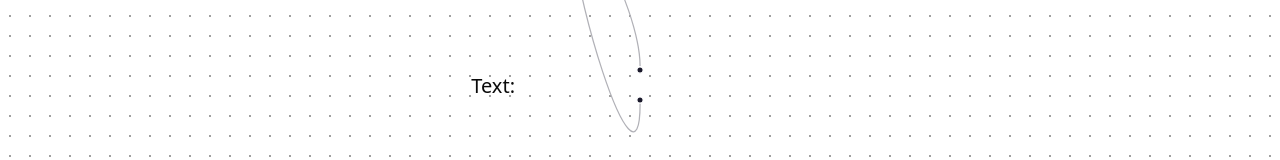
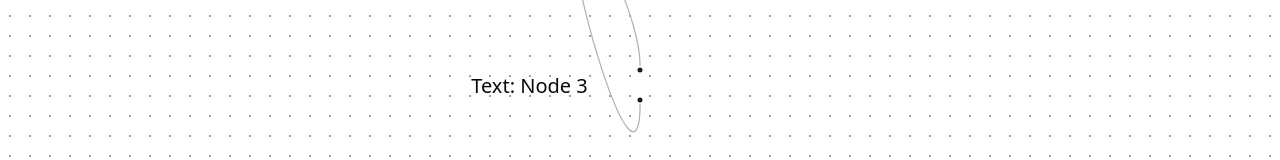
Before and after one commit to Yug34/mapr, a React (Vite) app: page / in a window 1280 px wide. Shown: the part 214-374 px from the top of the page. Built offline with nearby package versions, Linux system fonts and the light colour scheme.

Commit message:
fix types

```diff
--- a/src/components/nodes/AudioNode.tsx
+++ b/src/components/nodes/AudioNode.tsx
@@ -1,11 +1,13 @@
 import { Handle, Position } from "@xyflow/react";
+import type { NodeProps } from "@xyflow/react";
 import type { AudioNodeData } from "../../types/common";
 
-export function AudioNode(NodeData: AudioNodeData) {
-  const { data } = NodeData;
+export function AudioNode(props: NodeProps) {
+  const { data } = props;
+  const nodeData = data as AudioNodeData;
   return (
     <div className="flex flex-col items-center justify-center">
-      <audio src={data.audioBlobUrl} controls />
+      <audio src={nodeData.audioBlobUrl} controls />
       <Handle type="source" position={Position.Top} />
       <Handle type="target" position={Position.Bottom} />
     </div>
--- a/src/components/nodes/ImageNode.tsx
+++ b/src/components/nodes/ImageNode.tsx
@@ -1,11 +1,13 @@
 import { Handle, Position } from "@xyflow/react";
+import type { NodeProps } from "@xyflow/react";
 import type { ImageNodeData } from "../../types/common";
 
-export function ImageNode(NodeData: ImageNodeData) {
-  const { data } = NodeData;
+export function ImageNode(props: NodeProps) {
+  const { data } = props;
+  const nodeData = data as ImageNodeData;
   return (
     <div className="flex flex-col items-center justify-center">
-      <img src={data.imageBlobUrl} alt="Image" />
+      <img src={nodeData.imageBlobUrl} alt="Image" />
       <Handle type="source" position={Position.Top} />
       <Handle type="target" position={Position.Bottom} />
     </div>
--- a/src/components/nodes/PDFNode.tsx
+++ b/src/components/nodes/PDFNode.tsx
@@ -1,4 +1,5 @@
 import { Handle, Position } from "@xyflow/react";
+import type { NodeProps } from "@xyflow/react";
 import type { PDFNodeData } from "../../types/common";
 import { Card } from "../ui/card";
 import { Document, Page, pdfjs } from "react-pdf";
@@ -12,8 +13,9 @@ pdfjs.GlobalWorkerOptions.workerSrc = new URL(
   import.meta.url
 ).toString();
 
-export function PDFNode(NodeData: PDFNodeData) {
-  const { data } = NodeData;
+export function PDFNode(props: NodeProps) {
+  const { data } = props;
+  const nodeData = data as PDFNodeData;
   const [numPages, setNumPages] = useState(0);
   const [currentPage, setCurrentPage] = useState(1);
 
@@ -35,14 +37,14 @@ export function PDFNode(NodeData: PDFNodeData) {
   const MAX_WIDTH = 800;
 
   const openPdfInNewTab = () => {
-    window.open(data.pdfBlobUrl, "_blank");
+    window.open(nodeData.pdfBlobUrl, "_blank");
   };
 
   return (
     <Card className="p-4">
       <div className="flex w-full text-sm font-medium justify-between items-center">
         <span className="nowrap overflow-hidden text-ellipsis">
-          {data.fileName}
+          {nodeData.fileName}
         </span>
         <Button
           variant="outline"
@@ -59,7 +61,7 @@ export function PDFNode(NodeData: PDFNodeData) {
       >
         <Document
           className="cursor-pointer"
-          file={data.pdfBase64}
+          file={nodeData.pdfBase64}
           onLoadSuccess={onDocumentLoadSuccess}
           onClick={openPdfInNewTab}
         >
--- a/src/components/nodes/TODONode.tsx
+++ b/src/components/nodes/TODONode.tsx
@@ -1,4 +1,5 @@
 import { Handle, Position } from "@xyflow/react";
+import type { NodeProps } from "@xyflow/react";
 import type { Todo, TODONodeData } from "../../types/common";
 import { Checkbox } from "../ui/checkbox";
 import { Label } from "../ui/label";
@@ -8,10 +9,11 @@ import { cn } from "@/lib/utils";
 import { Button } from "../ui/button";
 import { EditIcon, TrashIcon } from "lucide-react";
 
-export function TODONode(NodeData: { id: string; data: TODONodeData }) {
-  const { data } = NodeData;
+export function TODONode(props: NodeProps) {
+  const { data } = props;
+  const nodeData = data as TODONodeData;
 
-  const [todos, setTodos] = useState<Todo[]>(data.todos);
+  const [todos, setTodos] = useState<Todo[]>(nodeData.todos);
 
   const addTodo = useCallback(() => {
     setTodos([
@@ -24,7 +26,7 @@ export function TODONode(NodeData: { id: string; data: TODONodeData }) {
     e: React.MouseEvent<HTMLDivElement>,
     todoNode: Todo
   ) => {
-    console.log(NodeData);
+    console.log(props);
     e.preventDefault();
     e.stopPropagation();
     setTodos((prevTodos: Todo[]) =>
--- a/src/components/nodes/TextUpdaterNode.tsx
+++ b/src/components/nodes/TextUpdaterNode.tsx
@@ -1,8 +1,11 @@
 import { useCallback } from "react";
 import { Handle, Position } from "@xyflow/react";
+import type { NodeProps } from "@xyflow/react";
 import type { TextUpdaterNodeData } from "../../types/common";
 
-export function TextUpdaterNode(data: TextUpdaterNodeData["data"]) {
+export function TextUpdaterNode(props: NodeProps) {
+  const { data } = props;
+  const nodeData = data as TextUpdaterNodeData;
   const onChange = useCallback((evt: React.ChangeEvent<HTMLInputElement>) => {
     console.log(evt.target.value);
   }, []);
@@ -11,7 +14,12 @@ export function TextUpdaterNode(data: TextUpdaterNodeData["data"]) {
     <div>
       <div>
         <label htmlFor="text">Text: </label>
-        <input id="text" name="text" onChange={onChange} value={data.label} />
+        <input
+          id="text"
+          name="text"
+          onChange={onChange}
+          value={nodeData.label}
+        />
       </div>
       <Handle type="source" position={Position.Top} />
       <Handle type="target" position={Position.Bottom} />
--- a/src/components/nodes/VideoNode.tsx
+++ b/src/components/nodes/VideoNode.tsx
@@ -1,11 +1,13 @@
 import { Handle, Position } from "@xyflow/react";
+import type { NodeProps } from "@xyflow/react";
 import type { VideoNodeData } from "../../types/common";
 
-export function VideoNode(NodeData: VideoNodeData) {
-  const { data } = NodeData;
+export function VideoNode(props: NodeProps) {
+  const { data } = props;
+  const nodeData = data as VideoNodeData;
   return (
     <div className="flex flex-col items-center justify-center">
-      <video src={data.videoBlobUrl} controls />
+      <video src={nodeData.videoBlobUrl} controls />
       <Handle type="source" position={Position.Top} />
       <Handle type="target" position={Position.Bottom} />
     </div>
--- a/src/components/nodes/WebPageNode.tsx
+++ b/src/components/nodes/WebPageNode.tsx
@@ -1,13 +1,15 @@
 import { Handle, Position } from "@xyflow/react";
+import type { NodeProps } from "@xyflow/react";
 import type { WebPageNodeData } from "../../types/common";
 
 // https://web.mit.edu/6.001/6.037/sicp.pdf
 
-export function WebPageNode(NodeData: WebPageNodeData) {
-  const { data } = NodeData;
+export function WebPageNode(props: NodeProps) {
+  const { data } = props;
+  const nodeData = data as WebPageNodeData;
   return (
     <div>
-      <div>Page to {data.url}</div>
+      <div>Page to {nodeData.url}</div>
       <Handle type="source" position={Position.Top} />
       <Handle type="target" position={Position.Bottom} />
     </div>
```
